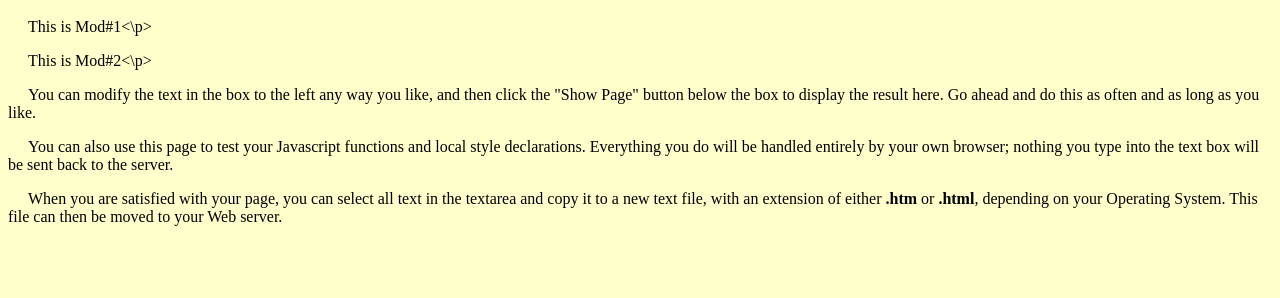
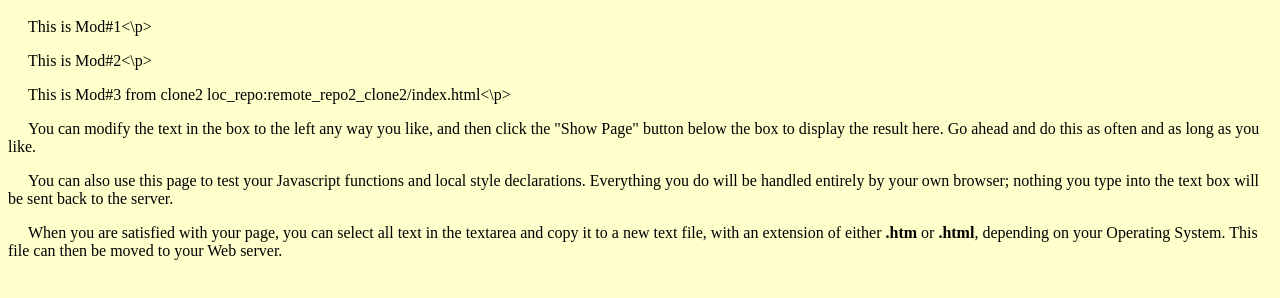
Before and after one commit to git-hardy/repo2, a plain HTML site: page index.html in a window 1280 px wide. Shown: the part 48-346 px from the top of the page. Drawn offline with Linux system fonts and the light colour scheme.

Commit message:
Commit clone2 index

```diff
--- a/index.html
+++ b/index.html
@@ -17,6 +17,7 @@ p	{text-indent:20px;
 
 <p> This is Mod#1<\p>
 <p> This is Mod#2<\p>
+<p> This is Mod#3 from clone2 loc_repo:remote_repo2_clone2/index.html<\p>
 
 <p>You can modify the text in the box to the left any way you like, and
 then click the "Show Page" button below the box to display the
```
